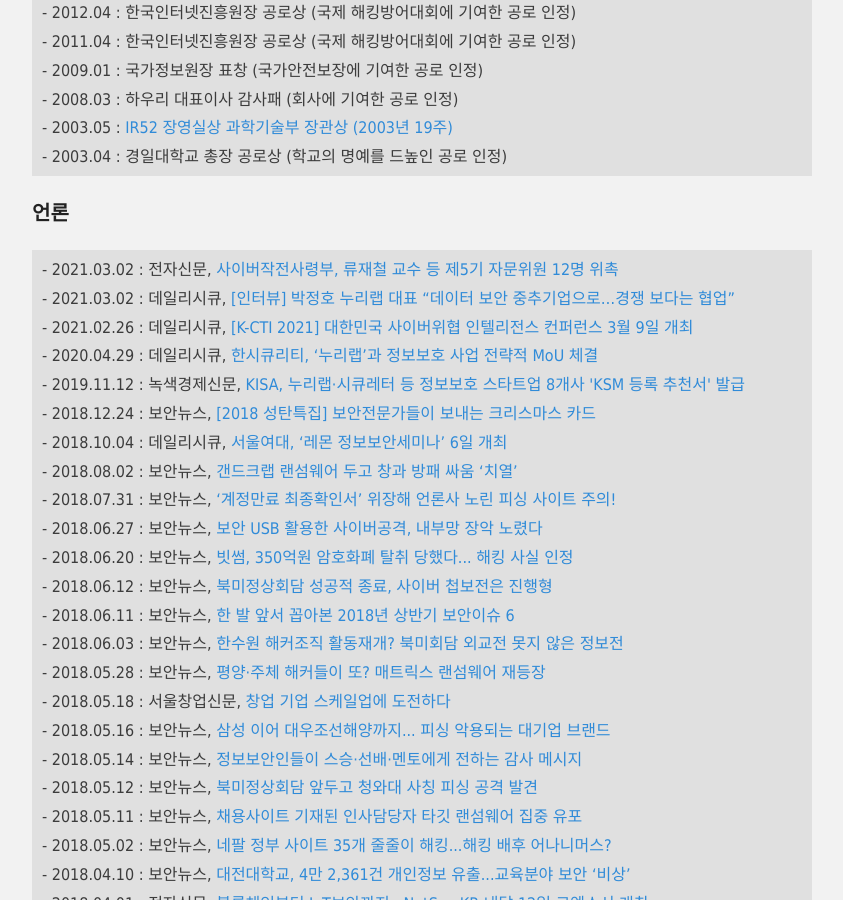
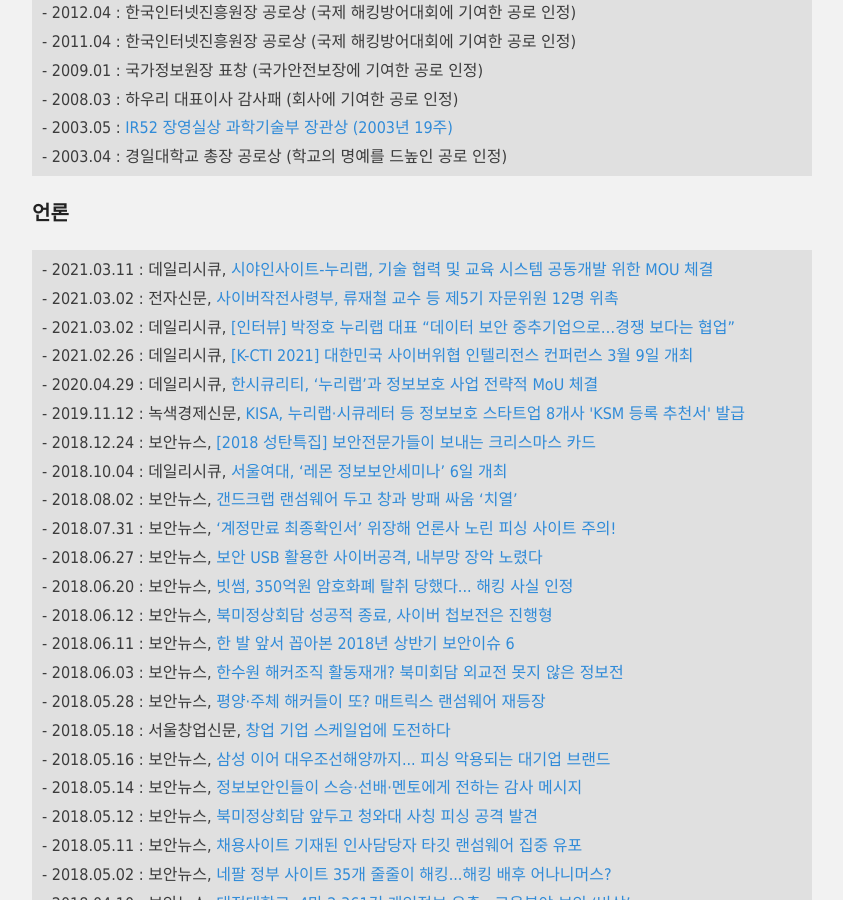
Before and after one commit to hanul93/hanul93.github.com, a Jekyll site: the page built from about.md, in a window 1280 px wide and 900 px high, scrolled down 1980 px. Shown: the whole window, without its empty margins (218-1061 px from the left). Built offline with Jekyll 4.4.1, drawn with Linux system fonts in a browser that asks for light colours; nearby versions of some CDN libraries.

Commit message:
시야와 MOU 기사 추가

```diff
--- a/about.md
+++ b/about.md
@@ -82,7 +82,8 @@
 
 ### 언론
 
-<div class="highlighter-rouge"><pre class="highlight"><code class="keibox">- 2021.03.02 : 전자신문, <a href="https://www.etnews.com/20210302000207">사이버작전사령부, 류재철 교수 등 제5기 자문위원 12명 위촉</a>
+<div class="highlighter-rouge"><pre class="highlight"><code class="keibox">- 2021.03.11 : 데일리시큐, <a href="https://www.dailysecu.com/news/articleView.html?idxno=121820">시야인사이트-누리랩, 기술 협력 및 교육 시스템 공동개발 위한 MOU 체결</a>
+- 2021.03.02 : 전자신문, <a href="https://www.etnews.com/20210302000207">사이버작전사령부, 류재철 교수 등 제5기 자문위원 12명 위촉</a>
 - 2021.03.02 : 데일리시큐, <a href="https://www.dailysecu.com/news/articleView.html?idxno=121294">[인터뷰] 박정호 누리랩 대표 “데이터 보안 중추기업으로…경쟁 보다는 협업”</a>
 - 2021.02.26 : 데일리시큐, <a href="https://www.dailysecu.com/news/articleView.html?idxno=121216">[K-CTI 2021] 대한민국 사이버위협 인텔리전스 컨퍼런스 3월 9일 개최</a>
 - 2020.04.29 : 데일리시큐, <a href="https://www.dailysecu.com/news/articleView.html?idxno=108289">한시큐리티, ‘누리랩’과 정보보호 사업 전략적 MoU 체결</a>
```
